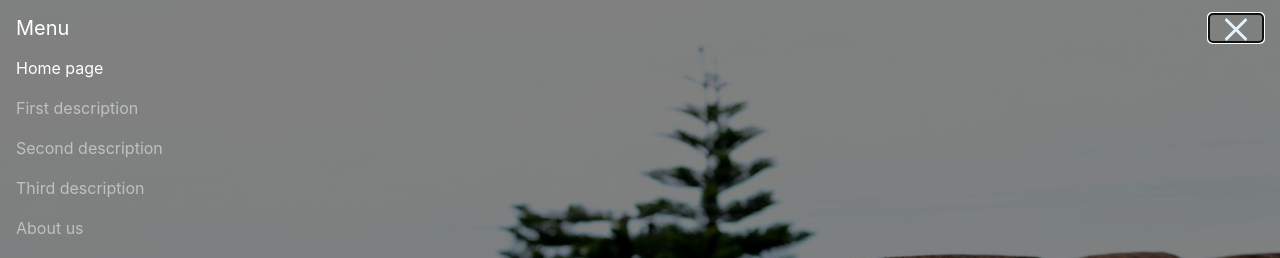
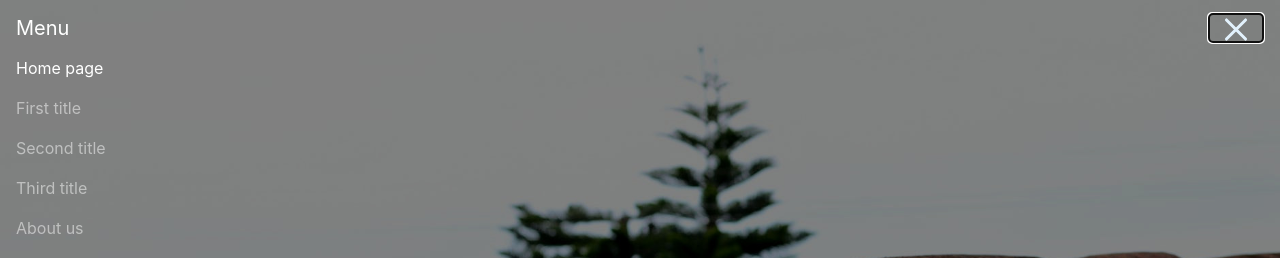
Before and after one commit to KrzysztofP90/angular-website, an Angular app: page / in a window 1280 px wide. Both pictures are taken after a click on the button "Toggle navigation". Shown: the top 258 px of the page. Built offline with nearby package versions, Linux system fonts and the light colour scheme.

Commit message:
Implement get titles and paths for menu from example arrray of data. Implement passing example data between components.

```diff
--- a/src/app/app.component.html
+++ b/src/app/app.component.html
@@ -1,6 +1,6 @@
 <!--The content below is only a placeholder and can be replaced.-->
 <div id="main-component">
-<app-main-menu></app-main-menu>
+<app-main-menu [records]="records"></app-main-menu>
 <app-new-one></app-new-one>
-<app-intro></app-intro>
+<app-intro [records]="records"></app-intro>
 <app-gallery></app-gallery>
--- a/src/app/app.component.ts
+++ b/src/app/app.component.ts
@@ -1,4 +1,5 @@
 import { Component } from '@angular/core';
+import { RecordFromDB } from '../app/model/record';
 
 @Component({
   selector: 'app-root',
@@ -6,5 +7,32 @@ import { Component } from '@angular/core';
   styleUrls: ['./app.component.css']
 })
 export class AppComponent {
-  title = 'My First Angular Site!';
+
+  private records: Array<RecordFromDB>;
+
+  constructor() {
+    this.records = this.createExampleRecordsArray();
+  }
+
+  getRecords() {
+    return this.records;
+  }
+
+  // fake example records not from db
+  createExampleRecordsArray() {
+    const rec1 = new RecordFromDB('First title', 'Lorem ipsum dolor sit amet, consectetur adipiscing elit. Nunc lorem sem, interdum sit amet auctor eget, malesuada ut risus. Cras nec dolor eu enim dignissim blandit. Fusce nec tempus diam. Nunc leo justo, interdum vitae venenatis vitae, tempus in lectus. Curabitur vehicula dolor a viverra mattis. Sed at erat eu ipsum porttitor volutpat. Aliquam vehicula ligula non placerat semper. Fusce eu vestibulum nisi, sit amet efficitur odio. Nullam mi ipsum, blandit at velit id, suscipit porta metus. Quisque ultricies non turpis a rutrum. Donec vestibulum ex interdum erat aliquam finibus. Nam congue gravida leo at fringilla. Aliquam pharetra imperdiet est vel consequat. Sed vestibulum sem sit amet pulvinar pellentesque. Ut nec libero eget elit aliquet venenatis. Ut varius risus in leo laoreet sagittis.',
+    'path1');
+    const rec2 = new RecordFromDB('Second title', 'Lorem ipsum dolor sit amet, consectetur adipiscing elit. Nunc lorem sem, interdum sit amet auctor eget, malesuada ut risus. Cras nec dolor eu enim dignissim blandit. Fusce nec tempus diam. Nunc leo justo, interdum vitae venenatis vitae, tempus in lectus. Curabitur vehicula dolor a viverra mattis. Sed at erat eu ipsum porttitor volutpat. Aliquam vehicula ligula non placerat semper. Fusce eu vestibulum nisi, sit amet efficitur odio. Nullam mi ipsum, blandit at velit id, suscipit porta metus. Quisque ultricies non turpis a rutrum. Donec vestibulum ex interdum erat aliquam finibus. Nam congue gravida leo at fringilla. Aliquam pharetra imperdiet est vel consequat. Sed vestibulum sem sit amet pulvinar pellentesque. Ut nec libero eget elit aliquet venenatis. Ut varius risus in leo laoreet sagittis.',
+    'path1');
+    const rec3 = new RecordFromDB('Third title', 'Lorem ipsum dolor sit amet, consectetur adipiscing elit. Nunc lorem sem, interdum sit amet auctor eget, malesuada ut risus. Cras nec dolor eu enim dignissim blandit. Fusce nec tempus diam. Nunc leo justo, interdum vitae venenatis vitae, tempus in lectus. Curabitur vehicula dolor a viverra mattis. Sed at erat eu ipsum porttitor volutpat. Aliquam vehicula ligula non placerat semper. Fusce eu vestibulum nisi, sit amet efficitur odio. Nullam mi ipsum, blandit at velit id, suscipit porta metus. Quisque ultricies non turpis a rutrum. Donec vestibulum ex interdum erat aliquam finibus. Nam congue gravida leo at fringilla. Aliquam pharetra imperdiet est vel consequat. Sed vestibulum sem sit amet pulvinar pellentesque. Ut nec libero eget elit aliquet venenatis. Ut varius risus in leo laoreet sagittis.',
+    'path1');
+    const rec4 = new RecordFromDB('About us', 'Lorem ipsum dolor sit amet, consectetur adipiscing elit. Nunc lorem sem, interdum sit amet auctor eget, malesuada ut risus. Cras nec dolor eu enim dignissim blandit. Fusce nec tempus diam. Nunc leo justo, interdum vitae venenatis vitae, tempus in lectus. Curabitur vehicula dolor a viverra mattis. Sed at erat eu ipsum porttitor volutpat. Aliquam vehicula ligula non placerat semper. Fusce eu vestibulum nisi, sit amet efficitur odio. Nullam mi ipsum, blandit at velit id, suscipit porta metus. Quisque ultricies non turpis a rutrum. Donec vestibulum ex interdum erat aliquam finibus. Nam congue gravida leo at fringilla. Aliquam pharetra imperdiet est vel consequat. Sed vestibulum sem sit amet pulvinar pellentesque. Ut nec libero eget elit aliquet venenatis. Ut varius risus in leo laoreet sagittis.',
+    'path1');
+    const rec5 = new RecordFromDB('Gallery', 'Our realizations:',
+    'path1');
+    const rec6 = new RecordFromDB('Contact', "Let's contact with us!",
+    'path1');
+    const records: Array<RecordFromDB> = [rec1, rec2, rec3, rec4, rec5, rec6];
+    return records;
+  }
 }
--- a/src/app/intro-describe1/intro-describe1.component.ts
+++ b/src/app/intro-describe1/intro-describe1.component.ts
@@ -1,4 +1,5 @@
-import { Component, OnInit } from '@angular/core';
+import { Component, OnInit, Input } from '@angular/core';
+import { RecordFromDB } from '../model/record';
 
 @Component({
   selector: 'app-intro-describe1',
@@ -7,6 +8,7 @@ import { Component, OnInit } from '@angular/core';
 })
 export class IntroDescribe1Component implements OnInit {
 
+  @Input() record: RecordFromDB;
   constructor() { }
 
   ngOnInit() {
--- a/src/app/intro/intro.component.html
+++ b/src/app/intro/intro.component.html
@@ -1,7 +1,7 @@
 <div class="container w-100">
   <div class="row justify-content-center">
     <div class="col-12 col-md-10">
-        <app-intro-describe1></app-intro-describe1>
+        <app-intro-describe1 [record]="record"></app-intro-describe1>
     </div>
   </div>
 </div>
--- a/src/app/intro/intro.component.ts
+++ b/src/app/intro/intro.component.ts
@@ -1,4 +1,6 @@
-import { Component, OnInit } from '@angular/core';
+import { Component, OnInit, Input } from '@angular/core';
+import { RecordFromDB } from '../model/record';
+
 
 @Component({
   selector: 'app-intro',
@@ -7,9 +9,9 @@ import { Component, OnInit } from '@angular/core';
 })
 export class IntroComponent implements OnInit {
 
+  @Input() records: Array<RecordFromDB>;
   constructor() { }
 
   ngOnInit() {
   }
-
 }
--- a/src/app/main-menu/main-menu.component.html
+++ b/src/app/main-menu/main-menu.component.html
@@ -13,23 +13,8 @@
       <li class="nav-item active">
         <a class="nav-link" href="#">Home page <span class="sr-only">(current)</span></a>
       </li>
-      <li class="nav-item">
-        <a class="nav-link" href="#">First description</a>
-      </li>
-      <li class="nav-item">
-        <a class="nav-link" href="#">Second description</a>
-      </li>
-      <li class="nav-item">
-          <a class="nav-link" href="#">Third description</a>
-      </li>
-      <li class="nav-item">
-          <a class="nav-link" href="#">About us</a>
-      </li>
-      <li class="nav-item">
-            <a class="nav-link" href="#">Gallery</a>
-      </li>
-      <li class="nav-item">
-          <a class="nav-link" href="#">Contact</a>
+      <li class="nav-item" *ngFor='let rec of records'>
+        <a class="nav-link" href={{rec.path}}>{{rec.title}}</a>
       </li>
     </ul>
   </div>
--- a/src/app/main-menu/main-menu.component.ts
+++ b/src/app/main-menu/main-menu.component.ts
@@ -1,5 +1,6 @@
-import { Component, OnInit } from '@angular/core';
+import { Component, OnInit, Input } from '@angular/core';
 import $ from '../../../node_modules/jquery';
+import { RecordFromDB } from '../model/record';
 
 @Component({
   selector: 'app-main-menu',
@@ -8,6 +9,7 @@ import $ from '../../../node_modules/jquery';
 })
 export class MainMenuComponent implements OnInit {
 
+  @Input() records: Array<RecordFromDB>;
   constructor() { }
 
   ngOnInit() {
--- /dev/null
+++ b/src/app/model/record.ts
@@ -0,0 +1,36 @@
+export class RecordFromDB {
+
+    private title: string;
+    private description: string;
+    private path: string;
+
+    constructor(title: string, description: string, path: string) {
+        this.title = title;
+        this.description = description;
+        this.path = path;
+    }
+
+    getTitle() {
+        return this.title;
+    }
+
+    getDescription() {
+        return this.description;
+    }
+
+    getPath() {
+        return this.path;
+    }
+
+    setTitle(title: string) {
+        this.title = title;
+    }
+
+    setDescription(description: string) {
+        this.description = description;
+    }
+
+    setPath(path: string) {
+        this.path = path;
+    }
+}
```
Also changed, not shown: 1 other file (tests, documents, lock files or other folders).
